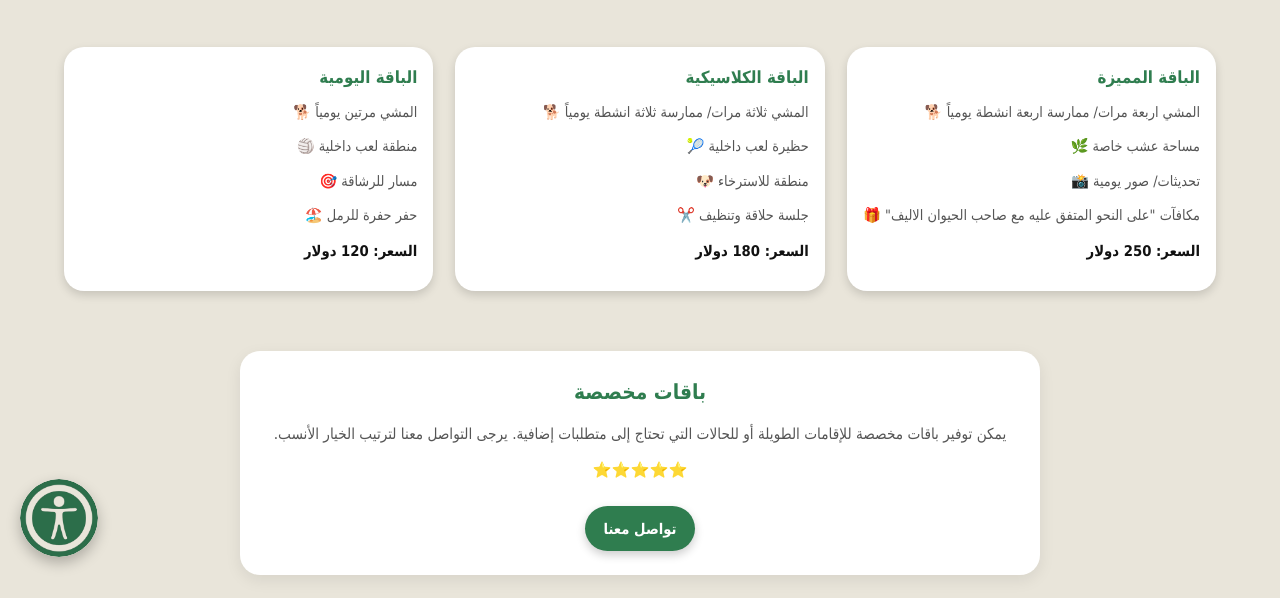
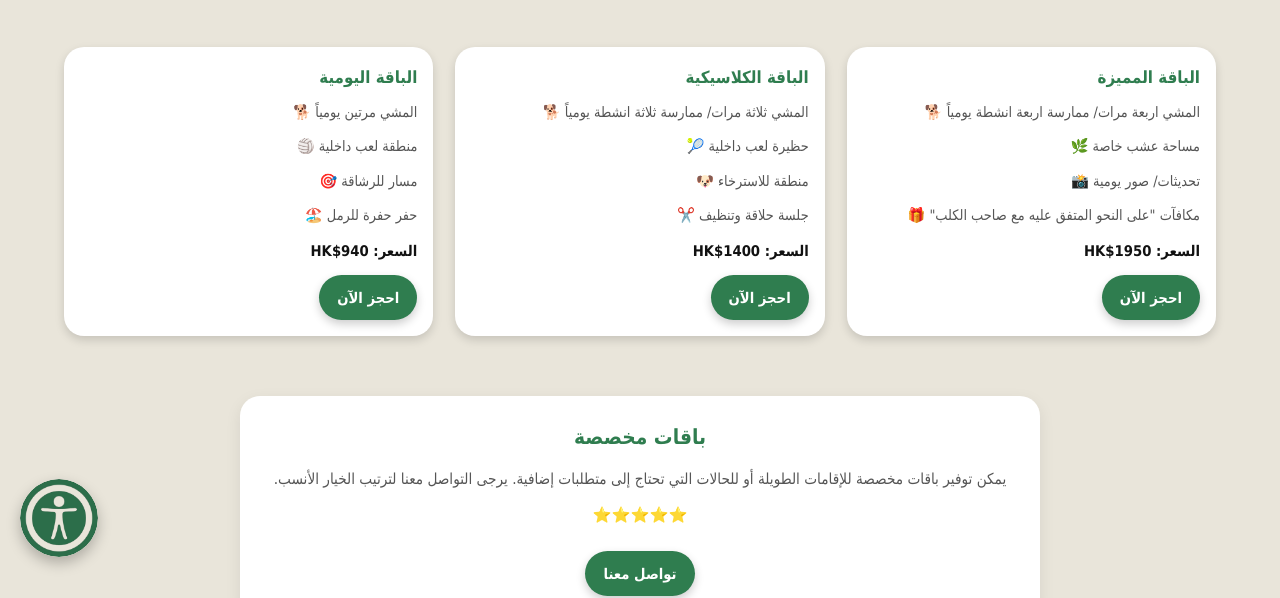
Before and after one commit to rafeefaj/Loving-Homes, a plain HTML site: page packages.html in a window 1280 px wide. Shown: the part 215-813 px from the top of the page. Drawn offline with Linux system fonts and the light colour scheme.

Commit message:
Update packages.html

```diff
--- a/packages.html
+++ b/packages.html
@@ -1,4 +1,4 @@
-<!DOCTYPE html>
+<!doctype html>
 <html lang="ar" dir="rtl">
   <head>
     <meta charset="UTF-8" />
@@ -30,8 +30,11 @@
                 <p>المشي اربعة مرات/ ممارسة اربعة انشطة يومياً 🐕</p>
                 <p>مساحة عشب خاصة 🌿</p>
                 <p>تحديثات/ صور يومية 📸</p>
-              <p>مكافآت "على النحو المتفق عليه مع صاحب الحيوان الاليف" 🎁</p>
-              <span class="price">السعر: 250 دولار</span>
+                <p>مكافآت "على النحو المتفق عليه مع صاحب الكلب" 🎁</p>
+                <span class="price">السعر: HK$1950</span>
+                <a href="contact.html" class="btn-main package-book-btn"
+                  >احجز الآن</a
+                >
               </div>
             </article>
 
@@ -42,7 +45,10 @@
                 <p>حظيرة لعب داخلية 🎾</p>
                 <p>منطقة للاسترخاء 🐶</p>
                 <p>جلسة حلاقة وتنظيف ✂️</p>
-              <span class="price">السعر: 180 دولار</span>
+                <span class="price">السعر: HK$1400</span>
+                <a href="contact.html" class="btn-main package-book-btn"
+                  >احجز الآن</a
+                >
               </div>
             </article>
 
@@ -53,7 +59,10 @@
                 <p>منطقة لعب داخلية 🏐</p>
                 <p>مسار للرشاقة 🎯</p>
                 <p>حفر حفرة للرمل 🏖️</p>
-              <span class="price">السعر: 120 دولار</span>
+                <span class="price">السعر: HK$940</span>
+                <a href="contact.html" class="btn-main package-book-btn"
+                  >احجز الآن</a
+                >
               </div>
             </article>
           </div>
@@ -65,8 +74,8 @@
           <div class="info-box center-box">
             <h2>باقات مخصصة</h2>
             <p>
-            يمكن توفير باقات مخصصة للإقامات الطويلة أو للحالات التي تحتاج
-            إلى متطلبات إضافية. يرجى التواصل معنا لترتيب الخيار الأنسب.
+              يمكن توفير باقات مخصصة للإقامات الطويلة أو للحالات التي تحتاج إلى
+              متطلبات إضافية. يرجى التواصل معنا لترتيب الخيار الأنسب.
             </p>
             <p>⭐⭐⭐⭐⭐</p>
             <a href="contact.html" class="btn-main inline-btn">تواصل معنا</a>
```
Lines whose indentation alone changed are shown as unchanged.
